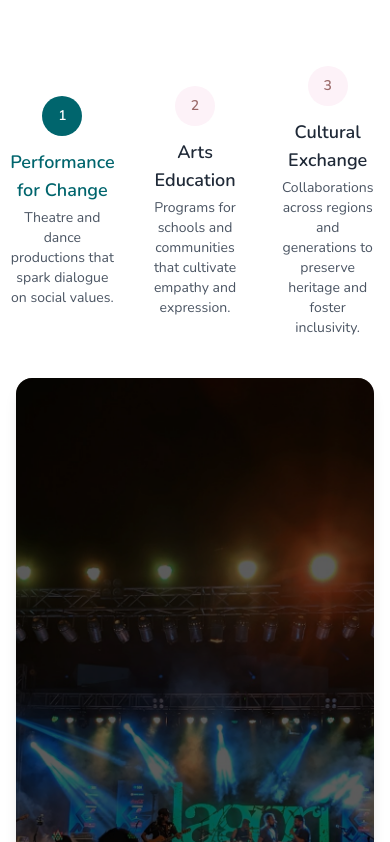
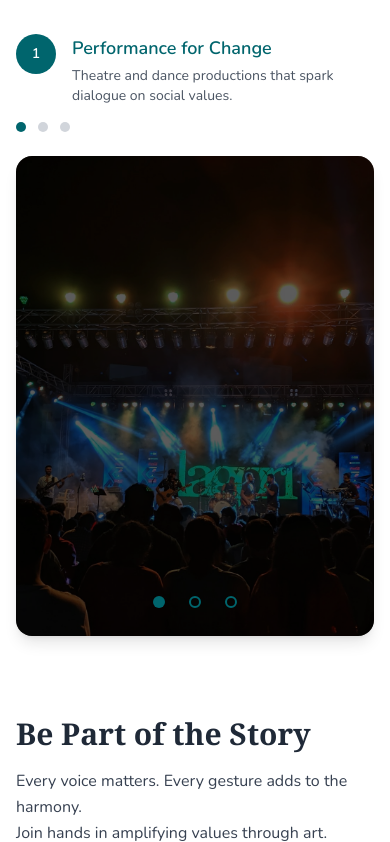
Before and after one commit to PritiHM/Vaachi-Website, a Next.js app: page / in a window 390 px wide. Shown: the part 2762-3604 px from the top of the page. Built offline with nearby package versions, Linux system fonts and the light colour scheme.

Commit message:
updated ui and fixes

```diff
--- a/components/ImpactSection.jsx
+++ b/components/ImpactSection.jsx
@@ -15,7 +15,7 @@ export default function ImpactSection() {
         "/images/impact-slide1.png",
         "/images/impact-slide1.png",
         "/images/impact-slide1.png",
-      ]
+      ],
     },
     {
       id: 2,
@@ -25,7 +25,7 @@ export default function ImpactSection() {
         "/images/impact-slide1.png",
         "/images/impact-slide1.png",
         "/images/impact-slide1.png",
-      ]
+      ],
     },
     {
       id: 3,
@@ -35,16 +35,19 @@ export default function ImpactSection() {
         "/images/impact-slide1.png",
         "/images/impact-slide1.png",
         "/images/impact-slide1.png",
-      ]
+      ],
     },
   ];
 
   const current = points[activePoint];
 
+  function handleSetPoint(idx) {
+    setActivePoint(idx);
+    setActiveSlide(0);
+  }
+
   return (
     <section className="max-w-[1250px] w-full mx-auto px-4 mt-6 mb-10">
-
-      {/* Header */}
       <div className="mb-6">
         <h2 className="text-4xl font-serif font-semibold text-[#1f2937] mb-3">
           How We Create Impact
@@ -54,74 +57,91 @@ export default function ImpactSection() {
         </p>
       </div>
 
-      {/* Points */}
-      <div className="grid grid-cols-3 gap-10 mt-16 mb-6">
+      <div className="mt-8">
+        <div className="hidden lg:grid grid-cols-3 gap-10">
           {points.map((p, idx) => (
             <button
               key={p.id}
-            onClick={() => {
-              setActivePoint(idx);
-              setActiveSlide(0);
-            }}
+              onClick={() => handleSetPoint(idx)}
               className="focus:outline-none"
+              type="button"
             >
               <div className="flex flex-col items-center text-center">
-
                 <div
-                className={`w-10 h-10 rounded-full flex items-center justify-center font-semibold text-sm
-                  ${activePoint === idx ? "bg-[#00656D] text-white" : "bg-pink-50 text-[#9b6a6a]"}`}
+                  className={`w-10 h-10 rounded-full flex items-center justify-center font-semibold text-sm ${
+                    activePoint === idx ? "bg-[#00656D] text-white" : "bg-pink-50 text-[#9b6a6a]"
+                  }`}
                 >
                   {p.id}
                 </div>
-
                 <div className="mt-3">
                   <h3 className={`text-lg font-semibold ${activePoint === idx ? "text-[#00656D]" : "text-gray-800"}`}>
                     {p.title}
                   </h3>
-                <p className="text-sm text-gray-600 mt-1 max-w-[340px]">
-                  {p.desc}
-                </p>
+                  <p className="text-sm text-gray-600 mt-1 max-w-[340px]">{p.desc}</p>
                 </div>
-
               </div>
             </button>
           ))}
         </div>
 
-      {/* IMAGE BOX - SAME SIZE EXACTLY */}
-      <div className="relative w-full h-[660px] rounded-2xl overflow-hidden shadow-lg mt-10">
+        <div className="lg:hidden mb-6">
+          <div className="flex items-start gap-4">
+            <div
+              className="w-10 h-10 rounded-full flex items-center justify-center font-semibold text-white text-sm bg-[#00656D] shrink-0"
+              aria-hidden
+            >
+              {current.id}
+            </div>
+            <div>
+              <h3 className="text-lg font-semibold text-[#00656D]">{current.title}</h3>
+              <p className="text-sm text-gray-600 mt-1">{current.desc}</p>
+            </div>
+          </div>
 
+          <div className="flex gap-3 mt-4">
+            {points.map((_, idx) => (
+              <button
+                key={idx}
+                onClick={() => handleSetPoint(idx)}
+                type="button"
+                className={`w-2.5 h-2.5 rounded-full ${activePoint === idx ? "bg-[#00656D]" : "bg-gray-300"}`}
+                aria-label={`Show point ${idx + 1}`}
+              />
+            ))}
+          </div>
+        </div>
+      </div>
+
+      <div className="relative w-full h-[480px] md:h-[560px] lg:h-[660px] rounded-2xl overflow-hidden shadow-lg mt-6">
         {current.slides.map((src, i) => (
           <div
             key={i}
-            className={`absolute inset-0 transition-opacity duration-500 ease-in-out
-              ${i === activeSlide ? "opacity-100 z-10" : "opacity-0 z-0"}`}
+            className={`absolute inset-0 transition-opacity duration-500 ease-in-out ${i === activeSlide ? "opacity-100 z-10" : "opacity-0 z-0"}`}
           >
-            <Image
-              src={src}
-              alt=""
-              fill
-              className="object-cover"
-            />
-            <div className="absolute inset-0 bg-black/40"></div>
+            <Image src={src} alt={`slide ${i + 1}`} fill className="object-cover" />
+            <div className="absolute inset-0 bg-black/40" />
           </div>
         ))}
 
-        {/* ⭐ Dots INSIDE IMAGE (FIXED) */}
         <div className="absolute bottom-6 left-1/2 -translate-x-1/2 flex gap-4 z-20">
           {current.slides.map((_, idx) => (
-            <button key={idx} onClick={() => setActiveSlide(idx)}>
+            <button
+              key={idx}
+              onClick={() => setActiveSlide(idx)}
+              type="button"
+              aria-label={`Show slide ${idx + 1}`}
+              className="p-1"
+            >
               {activeSlide === idx ? (
-                <span className="w-3 h-3 rounded-full bg-[#00656D] block"></span>
+                <span className="w-3 h-3 rounded-full bg-[#00656D] block" />
               ) : (
-                <span className="w-3 h-3 rounded-full border-2 border-[#00656D] block"></span>
+                <span className="w-3 h-3 rounded-full border-2 border-[#00656D] block" />
               )}
             </button>
           ))}
         </div>
-
       </div>
-
     </section>
   );
 }
```
Lines whose indentation alone changed are shown as unchanged.
